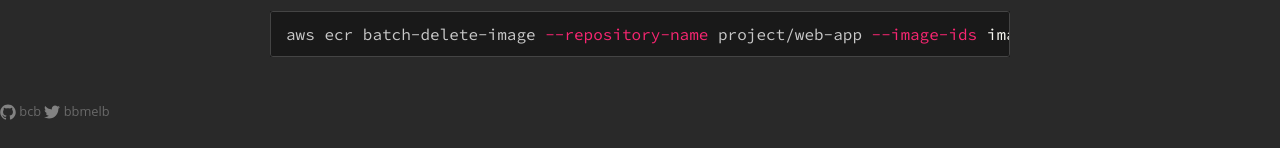
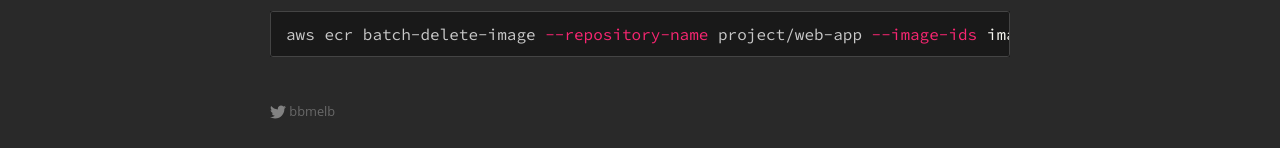
Before and after one commit to explodinglabs/explodinglabs.github.io, a Jekyll site: the page built from _amazon/ecr.markdown, in a window 1280 px wide. Shown: the part 1345-1493 px from the top of the page. Built offline with Jekyll 4.4.1, drawn with Linux system fonts in a browser that asks for light colours; some web fonts are replaced.

Commit message:
Change footer to just twitter link

```diff
--- a/_includes/footer.html
+++ b/_includes/footer.html
@@ -1,11 +1,5 @@
 <footer class="site-footer">
-
-  {% if site.github_username %}
-      {% include icon-github.html username=site.github_username %}
-  {% endif %}
-
-  {% if site.twitter_username %}
-      {% include icon-twitter.html username=site.twitter_username %}
-  {% endif %}
-
+    <div class="wrapper">
+        {% include icon-twitter.html username=site.twitter_username %}
+    </div>
 </footer>
```
